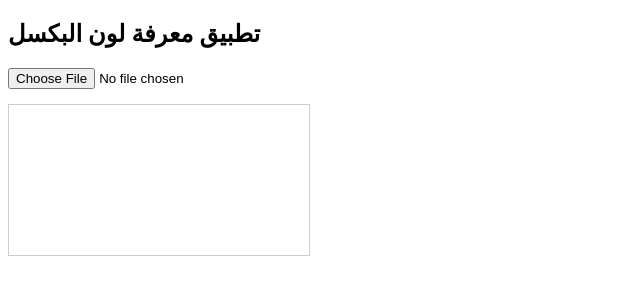
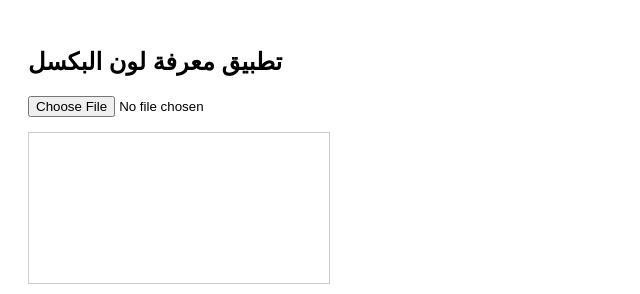
Before and after one commit to SuzanZ/Suzan, a plain HTML site: page index.html in a window 1280 px wide. Shown: the whole page, without its empty margins (0-640 px from the left). Drawn offline with Linux system fonts and the light colour scheme.

Commit message:
Update index.html

```diff
--- a/index.html
+++ b/index.html
@@ -3,13 +3,19 @@
 <head>
 <meta charset="UTF-8">
 <meta name="viewport" content="width=device-width, initial-scale=1.0">
-<title>معرفة اللون</title>
+<title>تطبيق معرفة لون البكسل</title>
 
 <style>
+    body {
+        font-family: Arial, sans-serif;
+        padding: 20px;
+    }
+
     #canvas {
         border: 1px solid #ccc;
         display: block;
         margin-top: 15px;
+        max-width: 100%;
     }
 
     #hoverColor {
@@ -25,16 +31,20 @@
         z-index: 9999;
     }
 </style>
-
 </head>
 <body>
 
 <h2>تطبيق معرفة لون البكسل</h2>
 
 <input type="file" id="upload" accept="image/*">
+
 <canvas id="canvas"></canvas>
 <div id="hoverColor"></div>
 
+<!-- مكتبة ntc.js الأصلية (1400+ لون) -->
+<script src="https://rawcdn.githack.com/insignificantbit/ntc/master/ntc.js"></script>
+
+<!-- كود التطبيق -->
 <script src="script.js"></script>
 
 </body>
```
